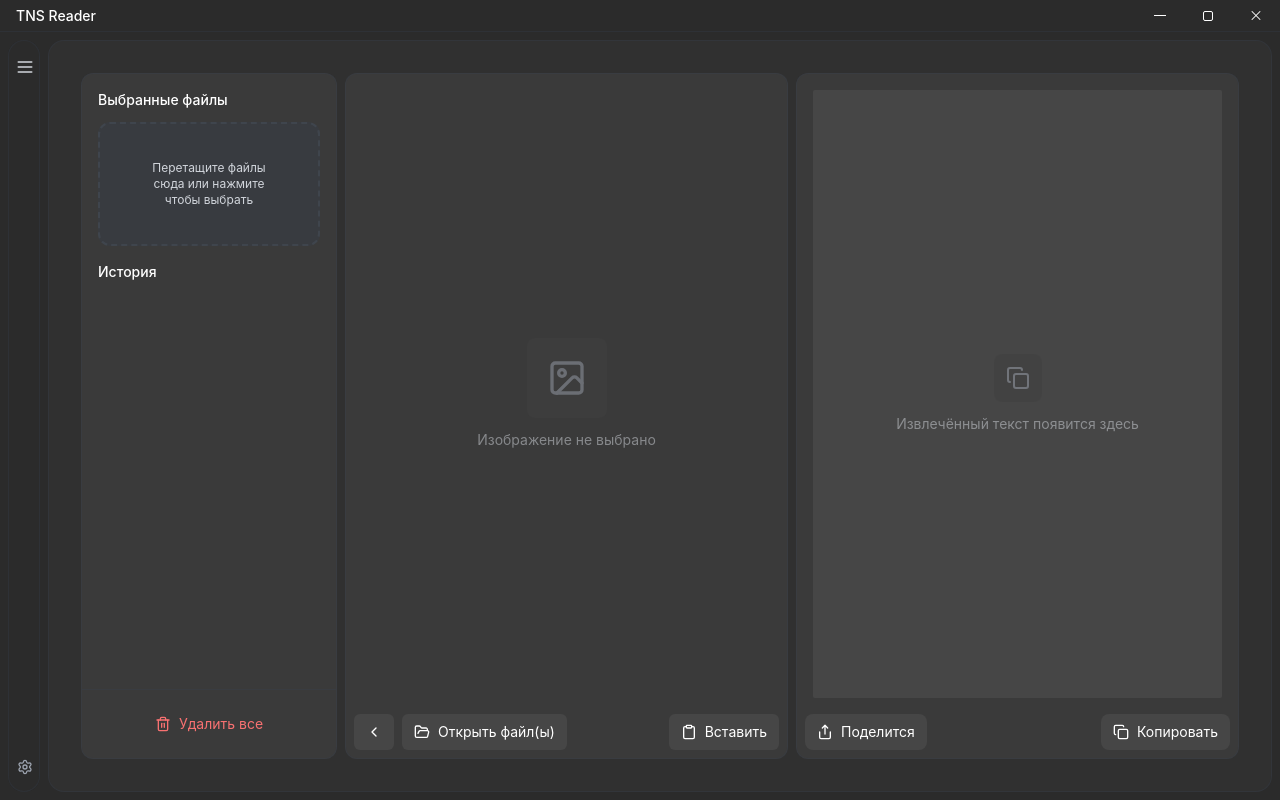
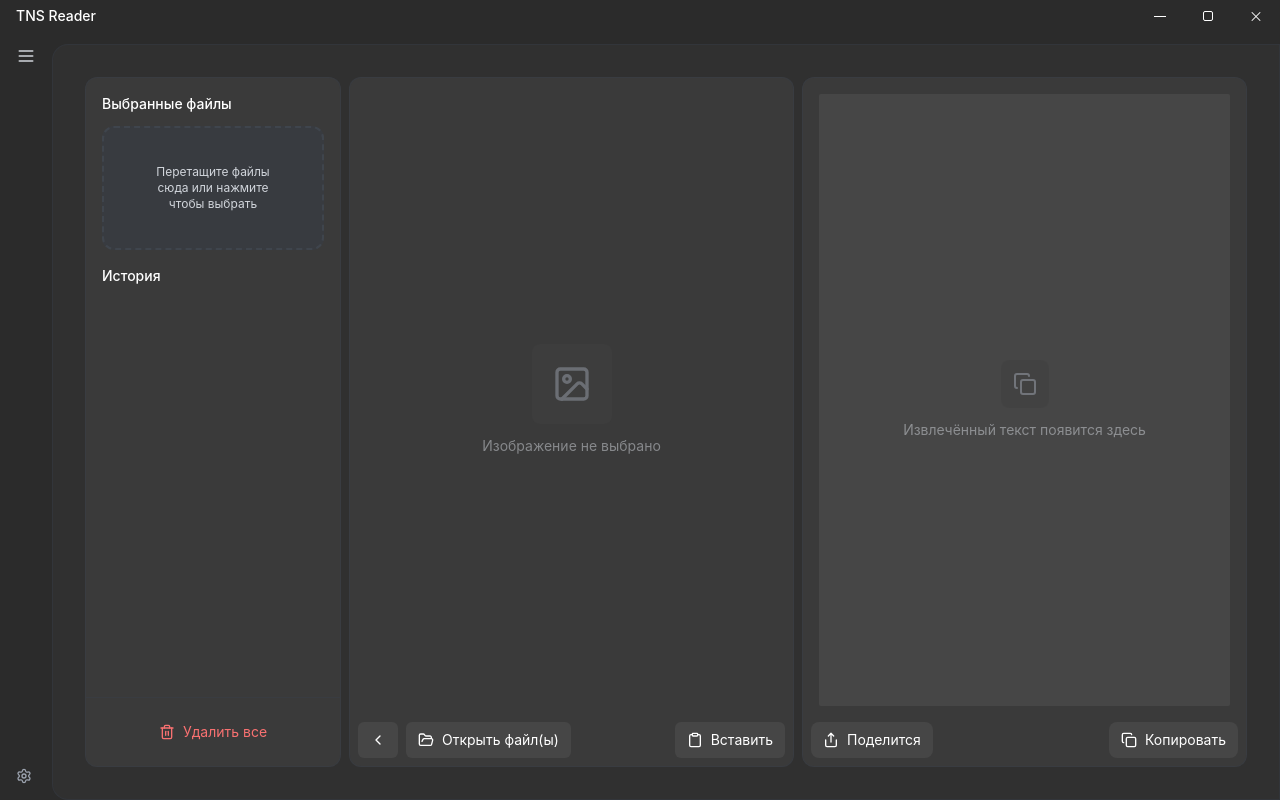
Before and after one commit to aleksgov/tns-reader-app, a React (Create React App) app: page / in a window 1280 px wide. Built offline with nearby package versions, Linux system fonts and the light colour scheme.

Commit message:
feat(app): correct sidebar menu

```diff
--- a/src/App.js
+++ b/src/App.js
@@ -84,7 +84,7 @@ export default function ImageToTextApp() {
     return (
         <div className="h-screen bg-gradient-to-br bg-[#2b2b2b] flex flex-col">
             {/* напишем кастомный заголовок для приложения так как мне не нравится изменение цвета заголовка windows  */}
-            <div className="bg-[#2b2b2b] border-b border-gray-700/30 flex items-stretch justify-between h-8" style={{"-webkit-app-region": "drag"}}>
+            <div className="bg-[#2b2b2b] flex items-stretch justify-between h-8" style={{"-webkit-app-region": "drag"}}>
                 <div className="text-white text-sm font-medium px-4 flex items-center h-full">TNS Reader</div>
                                 <div className="flex h-full" style={{"-webkit-app-region": "no-drag"}}>
                     {/* кнопка сворачивания */}
@@ -116,26 +116,32 @@ export default function ImageToTextApp() {
 
                 </div>
             </div>
-            <div className="flex flex-1 p-2 gap-2">
+            <div className="flex flex-1 gap-2">
                 {/* Боковая панель меню */}
-                <div className={`bg-[#2b2b2b] backdrop-blur-sm rounded-2xl border border-gray-700/30 flex flex-col transition-all duration-300 overflow-hidden ${isMenuOpen ? 'w-72' : 'w-8'}`}>
+                <div className={`bg-[#2b2b2b] backdrop-blur-sm flex flex-col transition-all duration-300 overflow-hidden ${isMenuOpen ? 'w-72' : 'w-11'}`}>
+
                     {/* Иконка меню */}
-                    <div className={`flex items-center p-4 ${isMenuOpen ? '' : 'justify-center'}`}>
-                        <Menu
-                            className="w-5 h-5 text-gray-300 cursor-pointer hover:text-white flex-shrink-0"
+                    <div className="flex items-center h-12 w-full">
+                        <button
                             onClick={() => setIsMenuOpen(!isMenuOpen)}
-                        />
-                        {isMenuOpen && <span className="ml-2 text-white text-sm">Меню</span>}
+                            className="flex items-center w-full h-full px-4 justify-start gap-2"
+                        >
+                            <Menu className="w-5 h-5 text-gray-300 hover:text-white flex-shrink-0" />
+                            {isMenuOpen && <span className="text-white text-sm">Меню</span>}
+                        </button>
                     </div>
 
-                    <div className={`flex items-center p-4 ${isMenuOpen ? '' : 'justify-center'} mt-auto`}>
-                        <Settings className="w-4 h-4 text-gray-400 cursor-pointer hover:text-white flex-shrink-0" />
-                        {isMenuOpen && <span className="ml-2 text-white text-sm">Настройки</span>}
+                    <div className="flex items-center h-12 mt-auto w-full">
+                        <button className="flex items-center w-full h-full px-4 justify-start gap-2">
+                            <Settings className="w-4 h-4 text-gray-400 hover:text-white flex-shrink-0" />
+                            {isMenuOpen && <span className="text-white text-sm">Настройки</span>}
+                        </button>
                     </div>
+
                 </div>
 
                 {/* Основная рабочая область */}
-                <div className="flex-1 bg-[#303030] rounded-2xl border border-gray-700/30 p-8">
+                <div className="flex-1 bg-[#303030] rounded-l-2xl border border-gray-700/30 mt-3 p-8">
                     <div className="flex flex-row gap-2 h-full">
                         {/* Область файлов */}
                         <div className={`bg-[#3a3a3a] backdrop-blur-sm rounded-xl border border-gray-700/30 flex flex-col transition-all duration-300 ${isSidebarOpen ? 'w-64' : 'w-0 overflow-hidden opacity-0'}`}>
```
